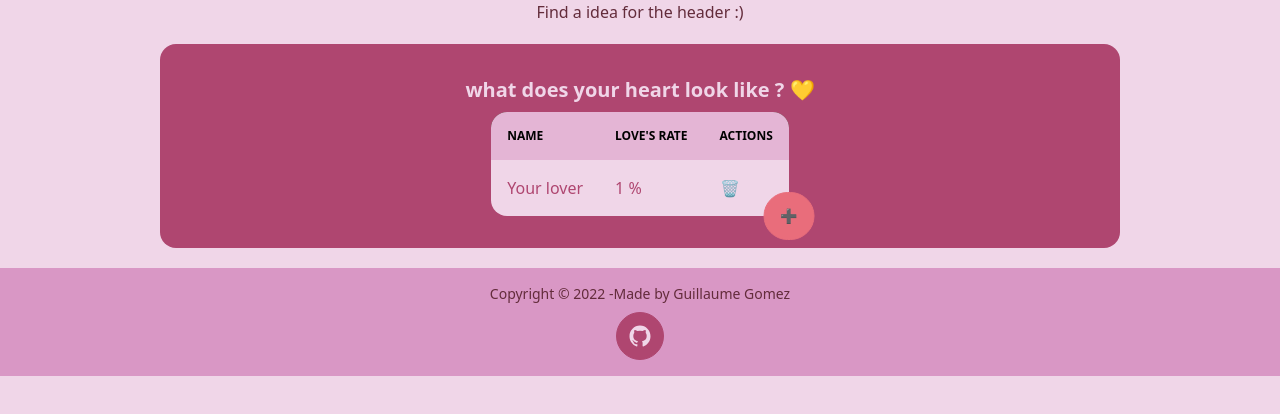
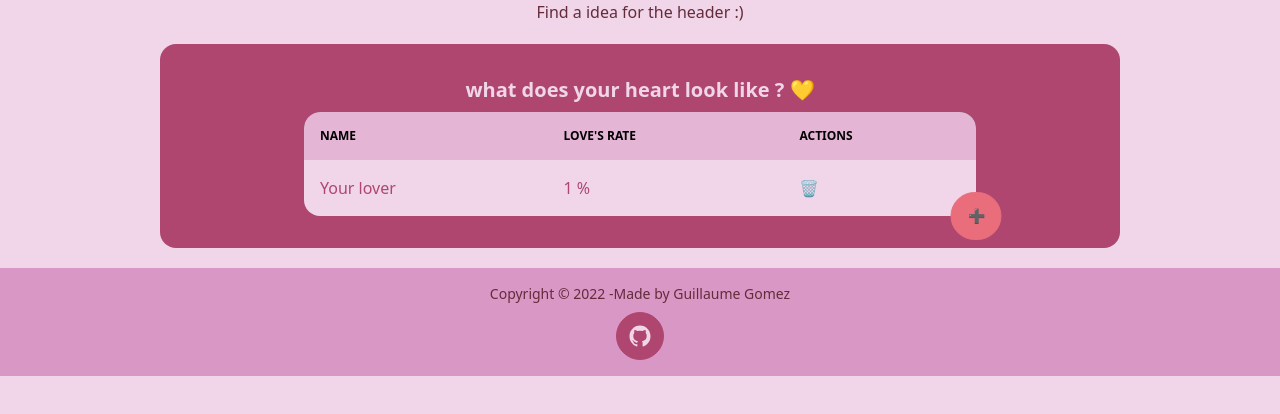
Before and after one commit to guillaume-gomez/split-my-heart, a React (Create React App) app: page / in a window 1280 px wide. Shown: the top 414 px of the page. Built offline with nearby package versions, Linux system fonts and the light colour scheme.

Commit message:
fix size of tables

```diff
--- a/src/Components/Form.tsx
+++ b/src/Components/Form.tsx
@@ -38,6 +38,7 @@ function Form() {
   }
 
   function toggleLover(index: number) {
+    console.log(index)
     const newLovers = lovers.map((lover, position) => {
       if(position === index) {
         return { ...lover, edited: !lover.edited };
@@ -72,7 +73,7 @@ function Form() {
       <div className="card-body items-center text-center">
         <h2 className="card-title">what does your heart look like ? 💛</h2>
         { error ? <ErrorForm message={error} /> : <></> }
-        <div className="indicator">
+        <div className="indicator w-3/4">
           <div className="indicator-item indicator-bottom">
             <button className="btn btn-primary" onClick={() => addLover()}>➕</button>
           </div>
--- a/src/Components/LoverTable.tsx
+++ b/src/Components/LoverTable.tsx
@@ -20,7 +20,6 @@ function LoverTable({ lovers, deleteLover, changeLover, toggleLover } : LoverTab
   }
 
   return (
-    <div className="overflow-x-auto">
       <table className="table table-zebra w-full">
         <thead className="bg-warning-content">
           <tr className="text-black">
@@ -74,7 +73,6 @@ function LoverTable({ lovers, deleteLover, changeLover, toggleLover } : LoverTab
         }
         </tbody>
       </table>
-    </div>
   );
 }
 export default LoverTable;
```
